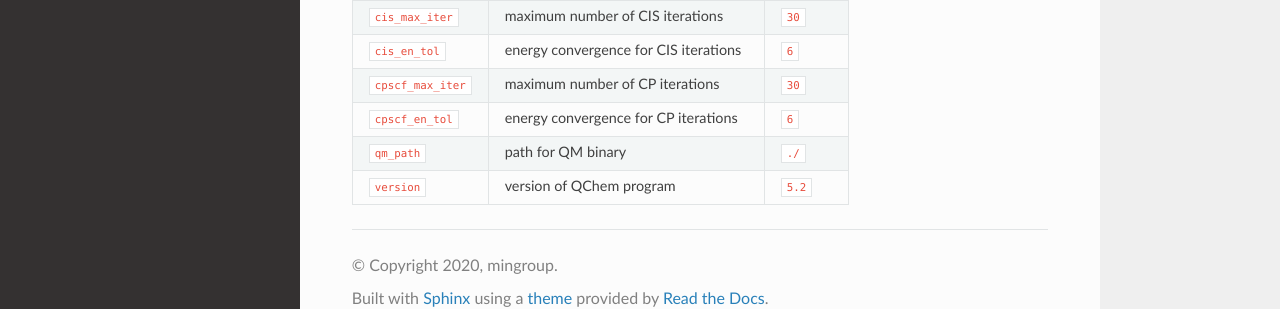
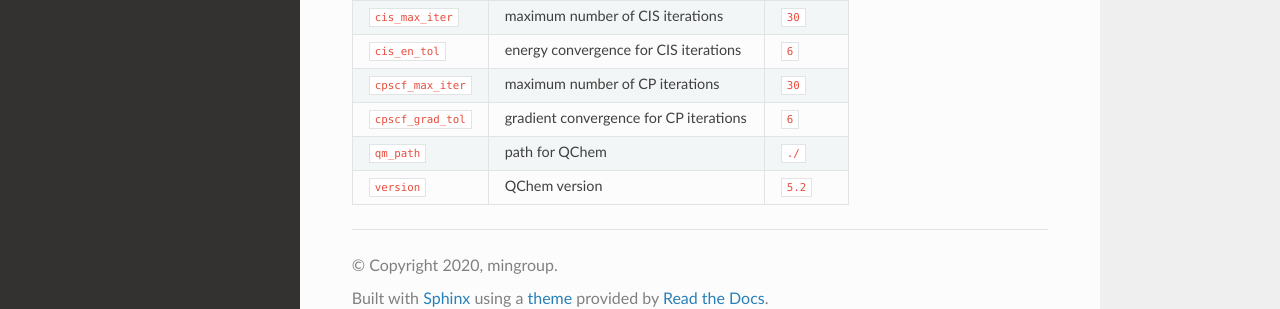
Before and after one commit to skmin-lab/unixmd, a Sphinx documentation site: the page built from docs/source/keywords/bo/qchem.rst, in a window 1280 px wide and 1118 px high. Shown: the part 783-1092 px from the top of the window. Built offline with Sphinx 7.4.7 and the Read the Docs theme 2.0.0, drawn with Linux system fonts in a browser that asks for light colours; cross-references to code outside the pages are shown as plain code.

Commit message:
fix table in keywords/bo/qchem

```diff
--- a/docs/source/keywords/bo/qchem.rst
+++ b/docs/source/keywords/bo/qchem.rst
@@ -37,9 +37,9 @@ QChem :cite:`qchem2015` is a comprehensive ab initio quantum chemistry software
 +--------------------+------------------------------------------------+------------+
 | ``cpscf_max_iter`` | maximum number of CP iterations                | ``30``     |
 +--------------------+------------------------------------------------+------------+
-| ``cpscf_en_tol``   | energy convergence for CP iterations           | ``6``      |
+| ``cpscf_grad_tol`` | gradient convergence for CP iterations         | ``6``      |
 +--------------------+------------------------------------------------+------------+
-| ``qm_path``        | path for QM binary                             | ``./``     |
+| ``qm_path``        | path for QChem                                 | ``./``     |
 +--------------------+------------------------------------------------+------------+
-| ``version``        | version of QChem program                       | ``5.2``    |
+| ``version``        | QChem version                                  | ``5.2``    |
 +--------------------+------------------------------------------------+------------+
```
